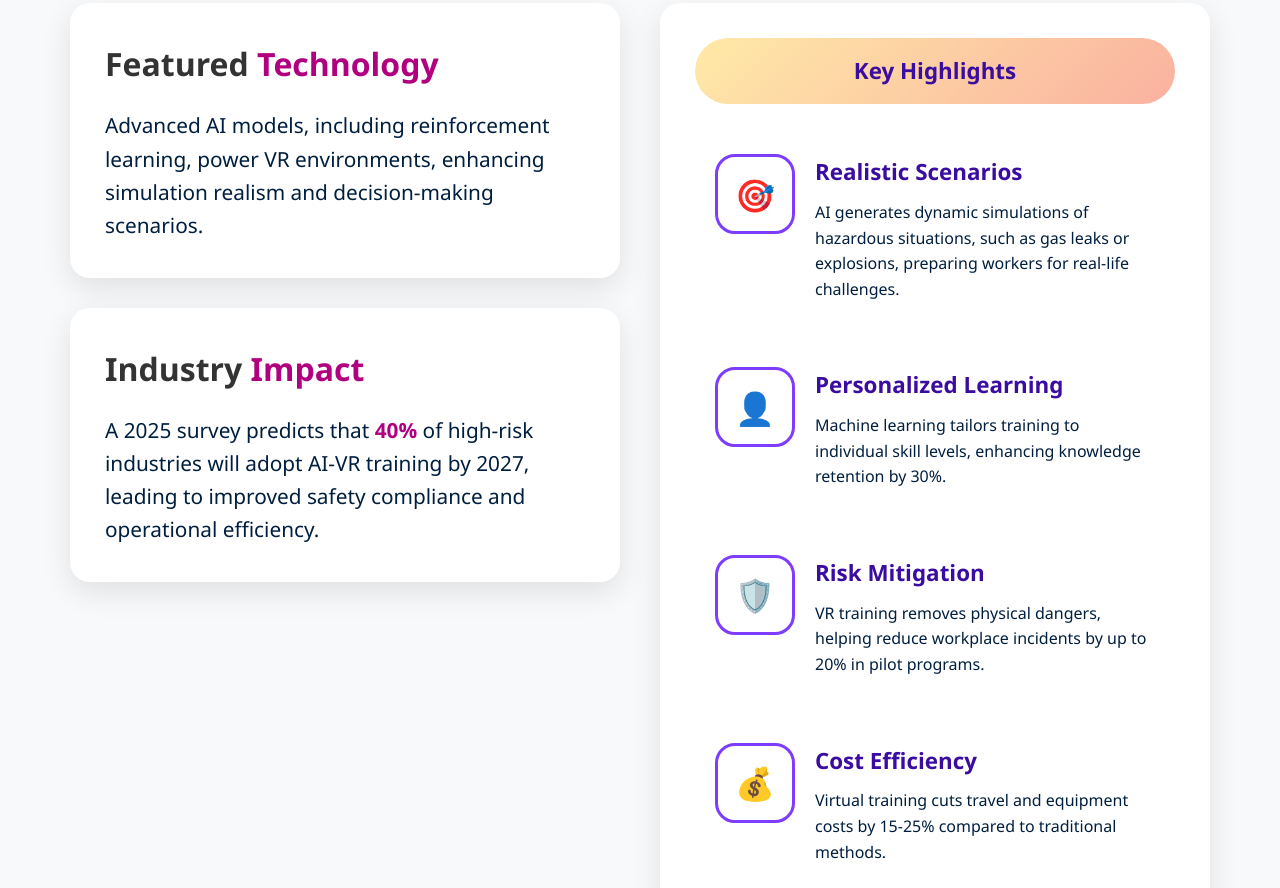
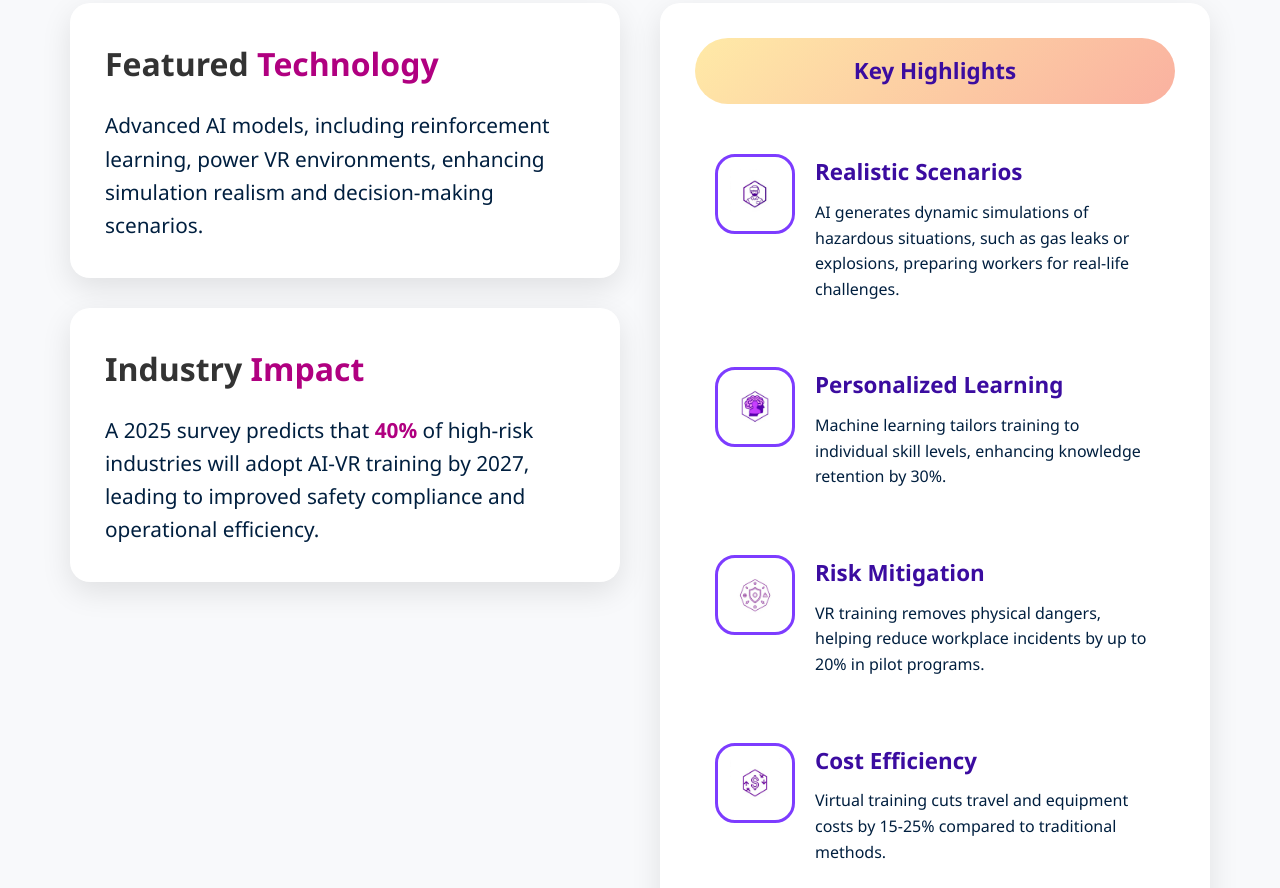
Before and after one commit to adnanfrd/html-designs, a plain HTML site: page index.html in a window 1280 px wide. Shown: the part 1334-2222 px from the top of the page. Drawn offline with Linux system fonts and the light colour scheme.

Commit message:
updated code 34433

```diff
--- a/index.html
+++ b/index.html
@@ -638,7 +638,7 @@
         <div class="highlights-title">Key Highlights</div>
         <div class="highlights-grid">
           <div class="highlight-item">
-            <div class="highlight-icon">🎯</div>
+            <div class="highlight-icon"><img src="assets/realistic.png" height="50" width="50" alt=""></div>
             <div class="highlight-content">
               <h4>Realistic Scenarios</h4>
               <p>AI generates dynamic simulations of hazardous situations, such as gas leaks or explosions, preparing workers for real-life challenges.</p>
@@ -646,7 +646,7 @@
           </div>
 
           <div class="highlight-item">
-            <div class="highlight-icon">👤</div>
+            <div class="highlight-icon"><img src="assets/personalized.png" height="50" width="50" alt=""></div>
             <div class="highlight-content">
               <h4>Personalized Learning</h4>
               <p>Machine learning tailors training to individual skill levels, enhancing knowledge retention by 30%.</p>
@@ -654,7 +654,7 @@
           </div>
 
           <div class="highlight-item">
-            <div class="highlight-icon">🛡️</div>
+            <div class="highlight-icon"><img src="assets/risk.png" height="50" width="50" alt=""></div>
             <div class="highlight-content">
               <h4>Risk Mitigation</h4>
               <p>VR training removes physical dangers, helping reduce workplace incidents by up to 20% in pilot programs.</p>
@@ -662,7 +662,7 @@
           </div>
 
           <div class="highlight-item">
-            <div class="highlight-icon">💰</div>
+            <div class="highlight-icon"><img src="assets/cost.png" height="50" width="50" alt=""></div>
             <div class="highlight-content">
               <h4>Cost Efficiency</h4>
               <p>Virtual training cuts travel and equipment costs by 15-25% compared to traditional methods.</p>
```
